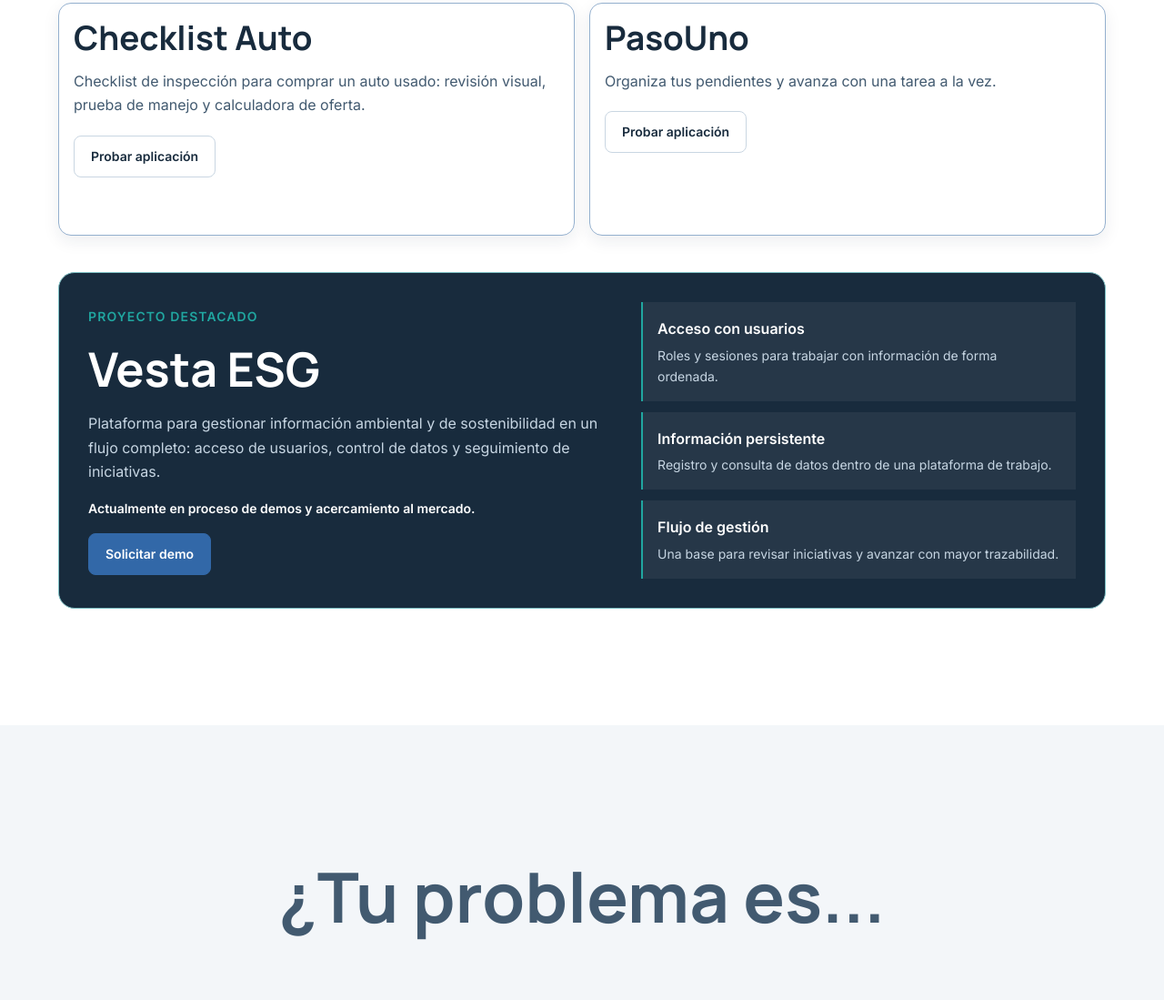
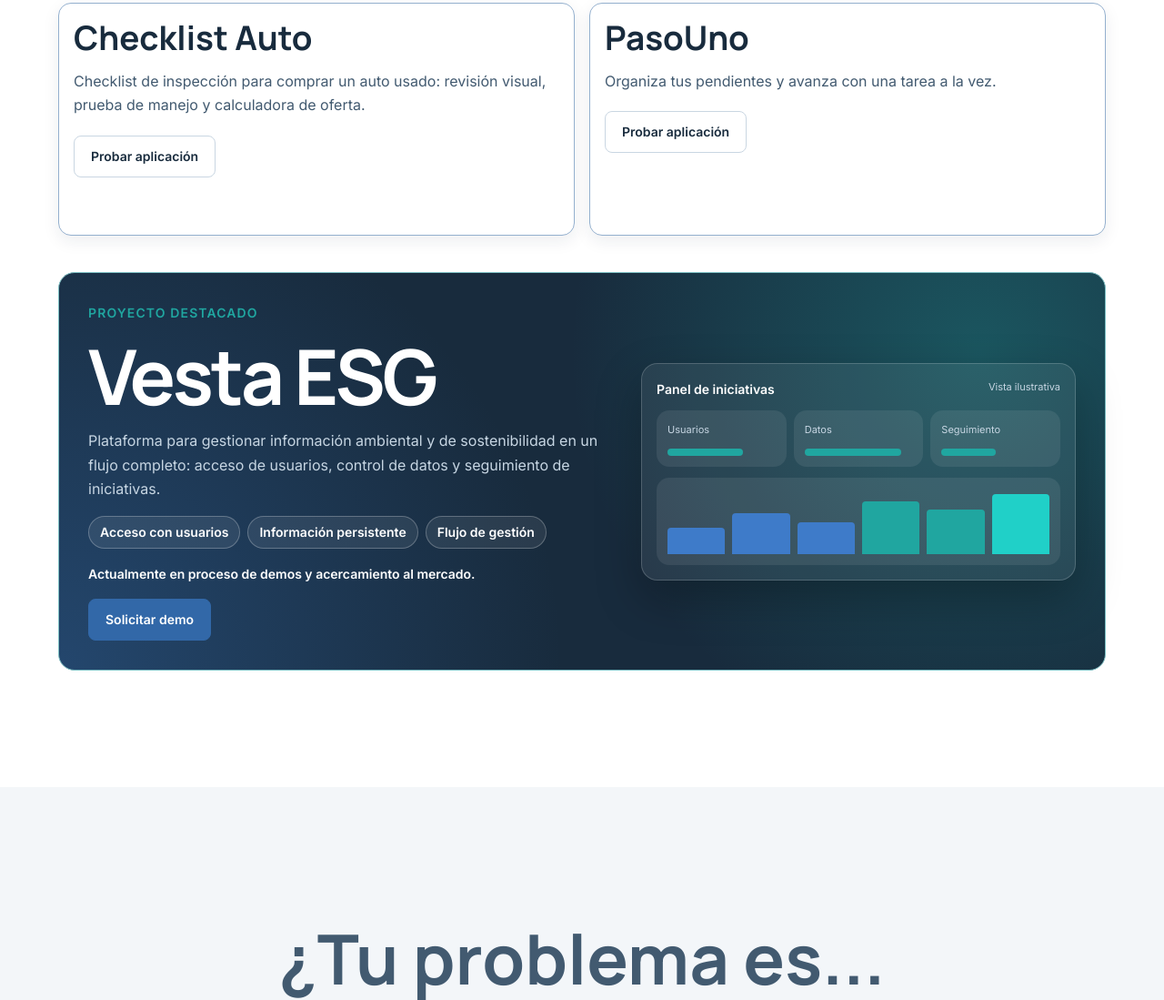
Before and after one commit to fraactal/Landing_Jonas, a plain HTML site: page index.html in a window 1280 px wide. Shown: the part 2926-4025 px from the top of the page at 91% size. Drawn offline with Linux system fonts and the light colour scheme.

Commit message:
Spec 053: banda destacada Vesta ESG
Co-Authored-By: Claude Sonnet 5.5 <noreply@anthropic.com>
Claude-Session: https://claude.ai/code/session_01WJmTWV2JEdmNMpLeUgiUYr

```diff
--- a/assets/css/sections.css
+++ b/assets/css/sections.css
@@ -1962,3 +1962,20 @@
 }
 .project-list .case-card { padding: var(--space-4); }
 .project-list .case-card h4 { font-size: var(--font-size-2); }
+
+/* Spec 053: Vesta ESG destacado */
+.featured-project { background: radial-gradient(circle at 88% 20%, rgb(32 166 160 / 35%), transparent 42%), radial-gradient(circle at 0% 100%, rgb(50 104 168 / 45%), transparent 45%), var(--color-surface-dark, #182B3D); }
+.featured-project h3 { font-size: clamp(2.75rem, 8vw, 5.25rem); line-height: 1; letter-spacing: -0.04em; font-weight: 800; }
+.featured-project__pills { display: flex; flex-wrap: wrap; gap: var(--space-2); margin: 0; padding: 0; list-style: none; }
+.featured-project__pills li { padding: 0.35rem 0.75rem; border: 1px solid rgb(255 255 255 / 25%); border-radius: 999px; background: rgb(255 255 255 / 8%); color: #FFFFFF; font-size: var(--font-size-0); font-weight: 600; }
+.featured-project__panel { display: grid; gap: var(--space-3); padding: var(--space-4); border: 1px solid rgb(255 255 255 / 18%); border-radius: var(--radius-lg, 1rem); background: rgb(255 255 255 / 7%); box-shadow: 0 20px 50px rgb(0 0 0 / 28%); }
+.featured-project__panel-head { display: flex; justify-content: space-between; gap: var(--space-3); color: #FFFFFF; font-size: var(--font-size-0); }
+.featured-project__panel-head span { color: var(--color-dark-muted); font-size: 0.6875rem; }
+.featured-project__meters { display: grid; grid-template-columns: repeat(3, 1fr); gap: var(--space-2); }
+.featured-project__meters div { padding: var(--space-3); border-radius: var(--radius-md); background: rgb(255 255 255 / 8%); }
+.featured-project__meters span { display: block; color: var(--color-dark-muted); font-size: 0.6875rem; }
+.featured-project__meters i { display: block; height: 0.5rem; margin-top: var(--space-3); border-radius: 4px; background: #20A6A0; }
+.featured-project__bars { display: flex; align-items: flex-end; gap: var(--space-2); height: 6rem; padding: var(--space-3); border-radius: var(--radius-md); background: rgb(255 255 255 / 8%); }
+.featured-project__bars i { flex: 1; border-radius: 4px 4px 0 0; background: #3E7BC9; }
+.featured-project__bars i:nth-child(n+4) { background: #20A6A0; }
+.featured-project__bars i:last-child { background: #20D0C8; }
--- a/assets/css/styles.css
+++ b/assets/css/styles.css
@@ -1,4 +1,4 @@
 @import url("tokens.css?v=s01-2");
 @import url("base.css?v=s01-2");
 @import url("components.css?v=s01-2");
-@import url("sections.css?v=052");
+@import url("sections.css?v=053");
--- a/index.html
+++ b/index.html
@@ -29,7 +29,7 @@
     <link rel="preconnect" href="https://fonts.googleapis.com">
     <link rel="preconnect" href="https://fonts.gstatic.com" crossorigin>
     <link href="https://fonts.googleapis.com/css2?family=Inter:wght@400;500;600&family=Manrope:wght@600;700&display=swap" rel="stylesheet">
-    <link rel="stylesheet" href="assets/css/styles.css?v=052">
+    <link rel="stylesheet" href="assets/css/styles.css?v=053">
     <script type="application/ld+json">
       {
         "@context": "https://schema.org",
@@ -227,9 +227,9 @@
             </section>
 
             <section class="featured-project" aria-labelledby="vesta-esg-title">
-              <div class="featured-project__content"><p class="cases__eyebrow">Proyecto destacado</p><h3 id="vesta-esg-title">Vesta ESG</h3><p>Plataforma para gestionar información ambiental y de sostenibilidad en un flujo completo: acceso de usuarios, control de datos y seguimiento de iniciativas.</p><p class="featured-project__note">Actualmente en proceso de demos y acercamiento al mercado.</p><a class="button button--primary" href="#contacto">Solicitar demo</a></div>
-              <div class="featured-project__facts" aria-label="Alcance de Vesta ESG"><div><strong>Acceso con usuarios</strong><span>Roles y sesiones para trabajar con información de forma ordenada.</span></div><div><strong>Información persistente</strong><span>Registro y consulta de datos dentro de una plataforma de trabajo.</span></div><div><strong>Flujo de gestión</strong><span>Una base para revisar iniciativas y avanzar con mayor trazabilidad.</span></div></div>
-            </section>
+              <div class="featured-project__content"><p class="cases__eyebrow">Proyecto destacado</p><h3 id="vesta-esg-title">Vesta ESG</h3><p>Plataforma para gestionar información ambiental y de sostenibilidad en un flujo completo: acceso de usuarios, control de datos y seguimiento de iniciativas.</p><ul class="featured-project__pills" aria-label="Alcance de Vesta ESG"><li>Acceso con usuarios</li><li>Información persistente</li><li>Flujo de gestión</li></ul><p class="featured-project__note">Actualmente en proceso de demos y acercamiento al mercado.</p><a class="button button--primary" href="#contacto">Solicitar demo</a></div>
+              <div class="featured-project__panel" aria-hidden="true"><div class="featured-project__panel-head"><strong>Panel de iniciativas</strong><span>Vista ilustrativa</span></div><div class="featured-project__meters"><div><span>Usuarios</span><i style="width:70%"></i></div><div><span>Datos</span><i style="width:90%"></i></div><div><span>Seguimiento</span><i style="width:50%"></i></div></div><div class="featured-project__bars"><i style="height:40%"></i><i style="height:62%"></i><i style="height:48%"></i><i style="height:80%"></i><i style="height:68%"></i><i style="height:92%"></i></div></div>
+              </section>
           </div>
         </div>
       </section>
```
Also changed, not shown: 1 other file.
